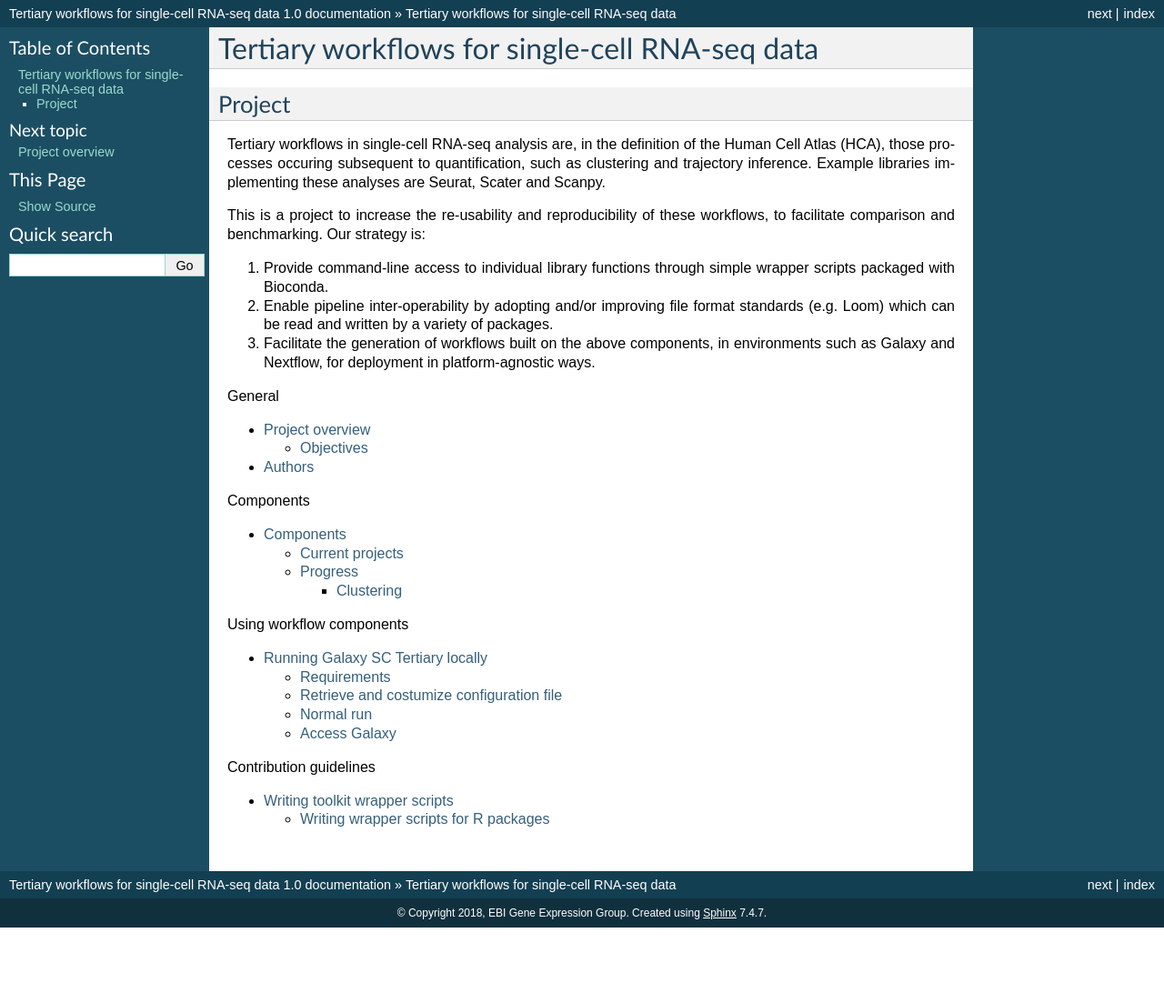
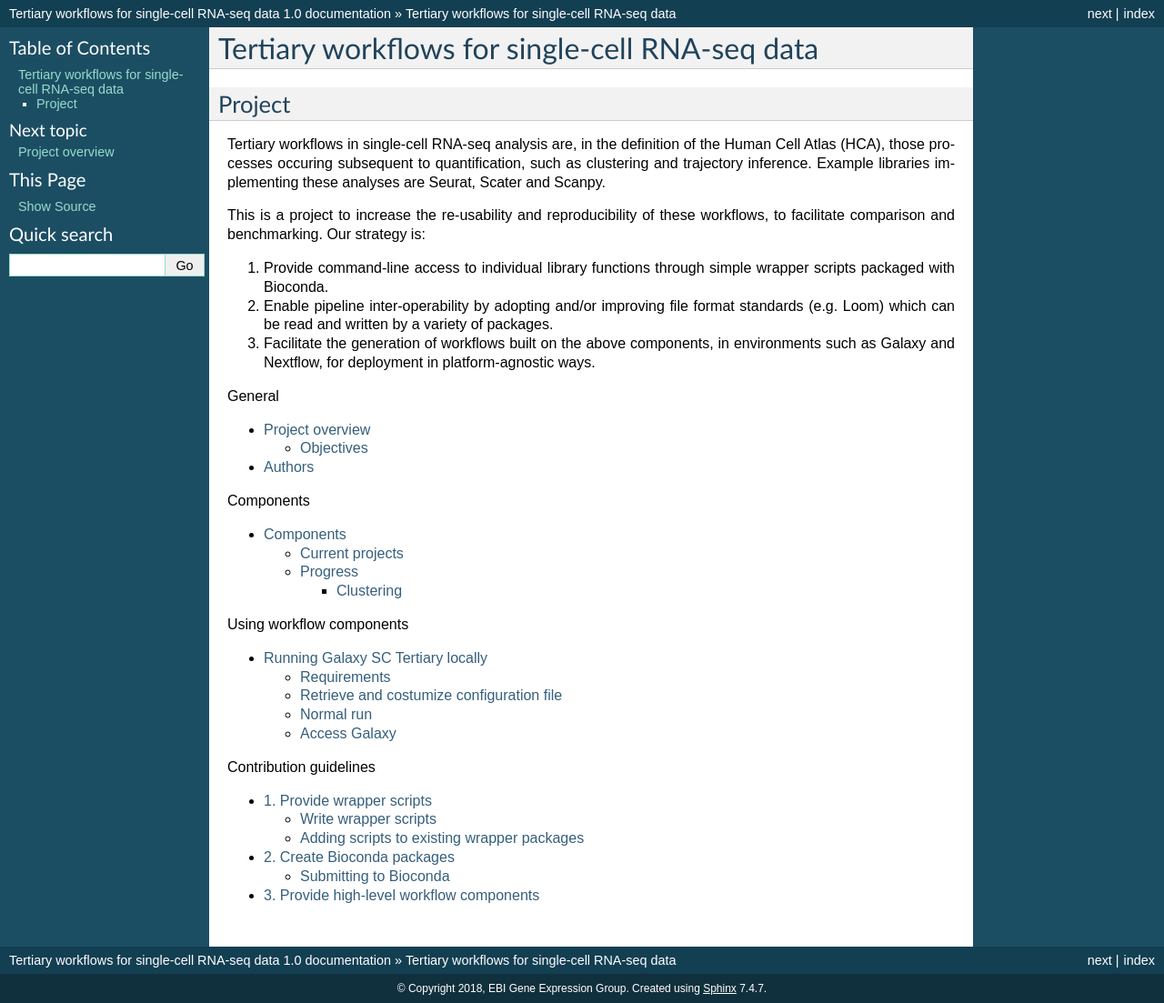
Before and after one commit to ebi-gene-expression-group/tertiary_workflows_docs, a Sphinx documentation site: the page built from docs/index.rst, in a window 1280 px wide. Shown: the whole page at 91% size. Built offline with Sphinx 7.4.7, drawn with Linux system fonts in a browser that asks for light colours; before the commit the page ends 1020 px from its top, so only the background shows below that.

Commit message:
Second batch of changes

```diff
--- a/docs/index.rst
+++ b/docs/index.rst
@@ -42,7 +42,9 @@ This is a project to increase the re-usability and reproducibility of these work
    :maxdepth: 2
    :caption: Contribution guidelines
 
-   writing_wrapper_scripts
+   provide_wrapper_scripts
+   writing_bioconda_recipes
+   provide_workflow_components
 
 
 ..   adding_scripts_to_wrapper_packages
--- /dev/null
+++ b/docs/provide_workflow_components.rst
@@ -0,0 +1,3 @@
+#########################################
+3. Provide high-level workflow components
+#########################################
--- /dev/null
+++ b/docs/provide_wrapper_scripts.rst
@@ -0,0 +1,11 @@
+##########################
+1. Provide wrapper scripts
+##########################
+
+You can help by writing or providing your wrapper scripts to make functionality from libraries more accessible from the command line.
+
+.. toctree::
+    :maxdepth: 2
+
+    writing_wrapper_scripts
+    adding_scripts_to_wrapper_packages
--- a/docs/writing_bioconda_recipes.rst
+++ b/docs/writing_bioconda_recipes.rst
@@ -1,8 +1,8 @@
 .. _writing_bioconda_recipes:
 
-########################
-Writing Bioconda recipes
-########################
+###########################
+2. Create Bioconda packages
+###########################
 
 A Bioconda recipe is comprised primarily of a meta.yaml file to define metadata associated with a package, and a script, build.sh, which installs the software. See https://bioconda.github.io/contributing.html for detailed info.
 
```
Also changed, not shown: docs/writing_wrapper_scripts.rst (+3 -7 lines).
